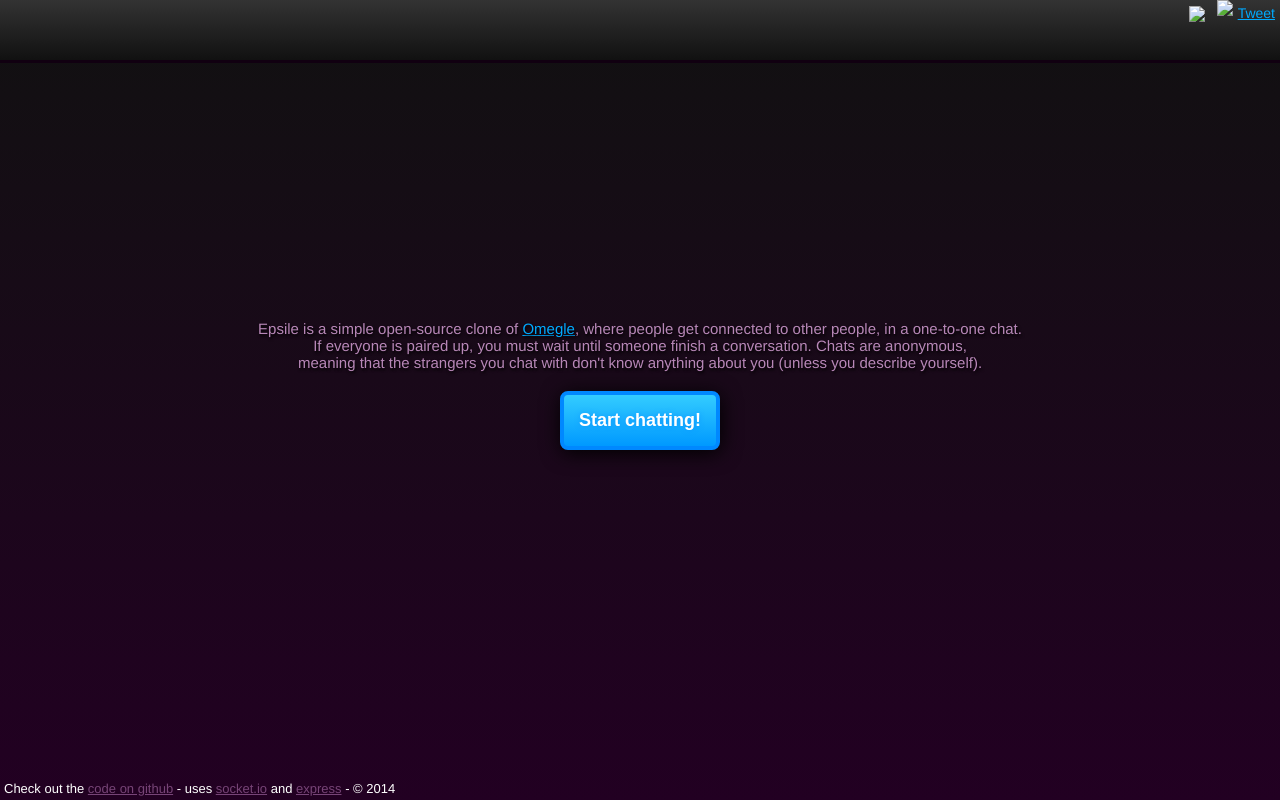
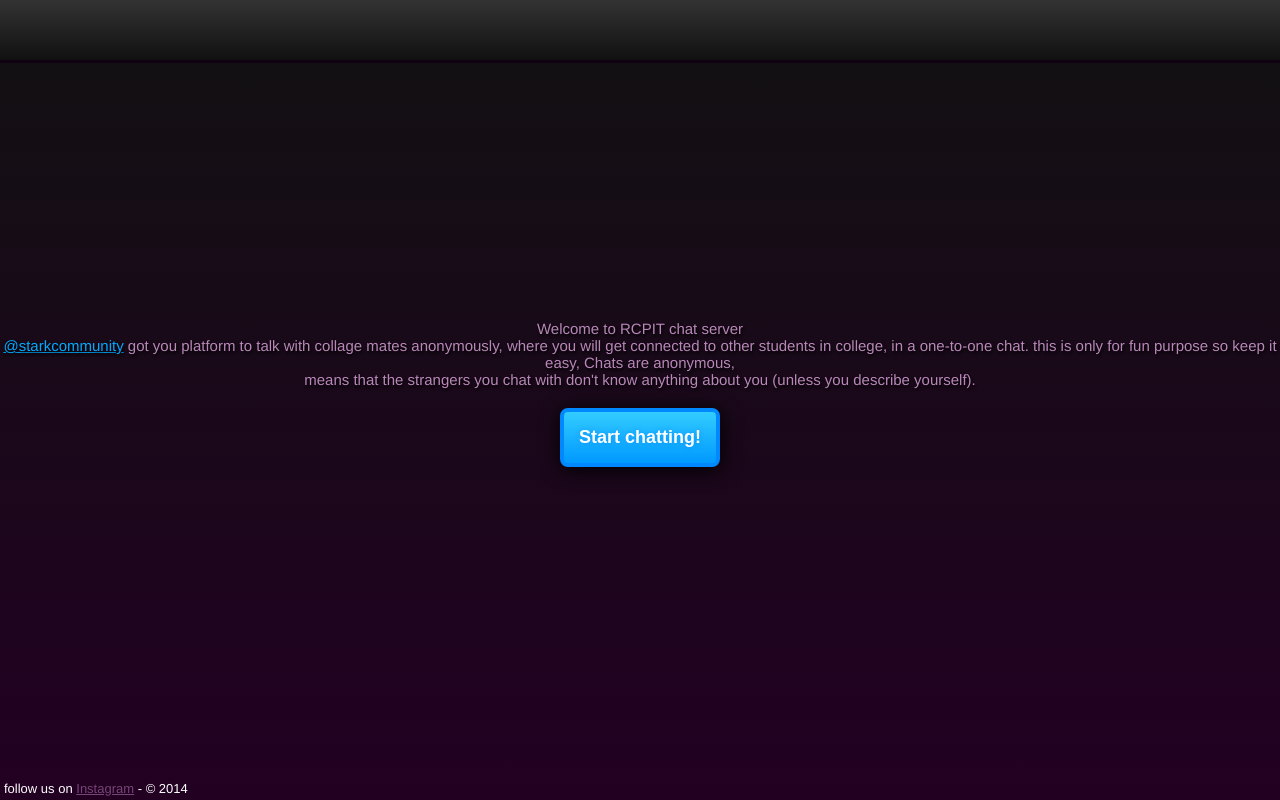
Before and after one commit to lalitt08/Stranger_Chatting_site, a plain HTML site: page index.html in a window 1280 px wide. Drawn offline with nearby package versions, Linux system fonts and the light colour scheme.

Commit message:
Update index.html

```diff
--- a/index.html
+++ b/index.html
@@ -39,9 +39,9 @@
 
 		<section id="startButtonDiv"><div>
 			<div id="description">
-				Epsile is a simple open-source clone of <a href="http://omegle.com" target="_blank">Omegle</a>, where people get connected to other people, in a one-to-one chat.<br>
-				If everyone is paired up, you must wait until someone finish a conversation. Chats are anonymous,<br>
-				meaning that the strangers you chat with don't know anything about you (unless you describe yourself).
+				Welcome to RCPIT chat server<br><a href="https://instagram.com/mr.starkk8" target="_blank">@starkcommunity</a> got you platform to talk with collage mates anonymously, where you will get connected to other students in college, in a one-to-one chat.
+				this is only for fun purpose so keep it easy, Chats are anonymous,<br>
+				means that the strangers you chat with don't know anything about you (unless you describe yourself).
 			</div>
 			<br>
 			<input type=button value="Start chatting!" onclick="Epsile.startChat();" class="button" id="startButton" disabled>
@@ -51,28 +51,9 @@
 			<a href="./"><div id="logo"></div></a>
 		</header>
 
-		<section id="badges">
-			<div>
-				<span id="sharebuttons">
-					<a href="https://twitter.com/share" class="twitter-share-button" data-text="Epsile: An Omegle clone created with HTML5" data-via="daniel_hede" data-related="omegle" data-hashtags="epsile">Tweet</a><br>
-					<script>!function(d,s,id){var js,fjs=d.getElementsByTagName(s)[0];if(!d.getElementById(id)){js=d.createElement(s);js.id=id;js.src="//platform.twitter.com/widgets.js";fjs.parentNode.insertBefore(js,fjs);}}(document,"script","twitter-wjs");</script>
-					<div class="g-plusone"></div>
-					<script type="text/javascript">
-					  (function() {
-						var po = document.createElement('script'); po.type = 'text/javascript'; po.async = true;
-						po.src = 'https://apis.google.com/js/plusone.js';
-						var s = document.getElementsByTagName('script')[0]; s.parentNode.insertBefore(po, s);
-					  })();
-					</script>
-				</span>
-				<a href="http://nodejs.org" target="_blank"><img src="img/nodejs-love2.png" align=top vspace=6></a>
-				&nbsp;
-				<a href="http://www.w3.org/html/logo/" target="_blank"><img src="img/html5-badge-h-connectivity-css3.png"></a>
-			</div>
-		</section>
 
 		<footer>
-			Check out the <a href="https://github.com/daniel-j/epsile" target="_blank">code on github</a> - uses <a href="http://socket.io/" target="_blank">socket.io</a> and <a href="http://expressjs.com/" target="_blank">express</a> - &copy; 2014
+			follow us on <a href="https://instagram.com/mr.starkk8" target="_blank">Instagram</a>  - &copy; 2014
 		</footer>
 
 	</section>
```
